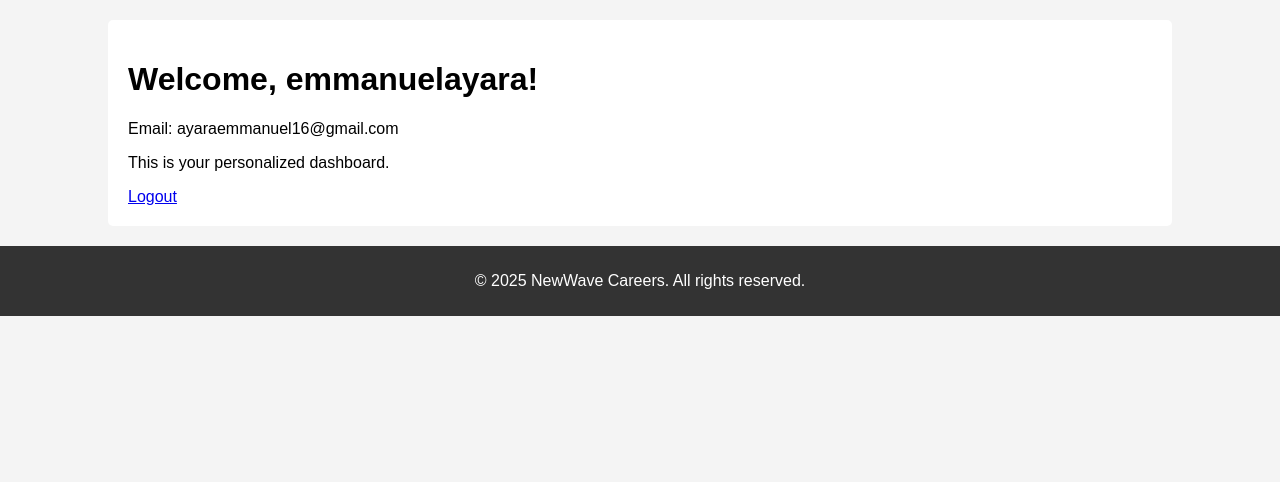
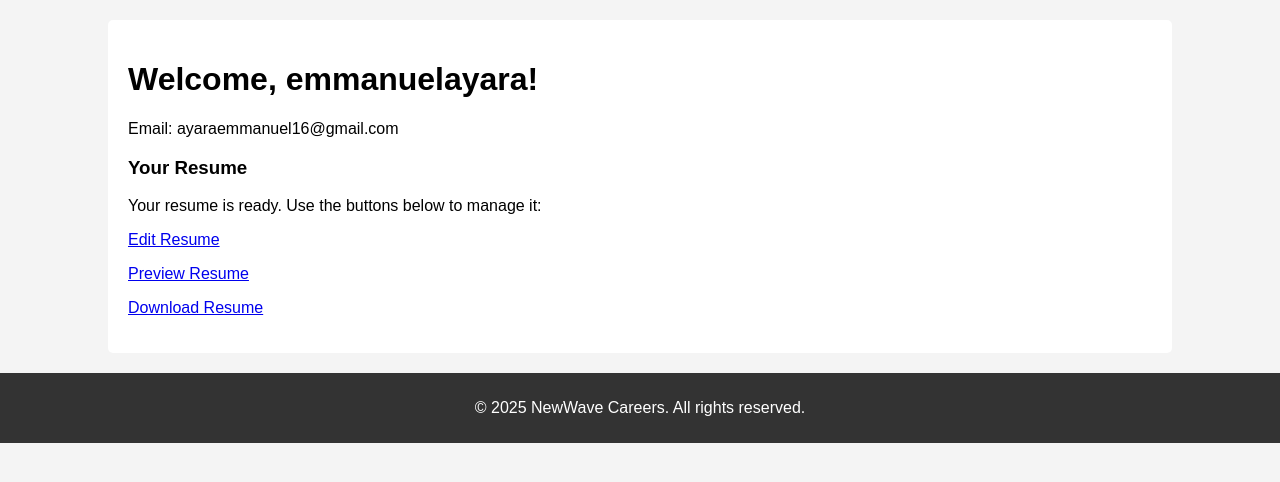
Before and after one commit to emmanuelayara/Newwave-Careers, a Flask app: page /dashboard in a window 1280 px wide. Shown: the part 70-552 px from the top of the page. Run offline with Flask 3, Linux system fonts and the light colour scheme; a user stored in the database is signed in.

Commit message:
resume completed

```diff
--- a/routes.py
+++ b/routes.py
@@ -16,6 +16,11 @@ from models import Job  # Ensure Job is imported
 from models import Application  # Ensure Application is imported
 from flask_login import login_required, current_user
 from flask import render_template, redirect, url_for, flash
+from flask import make_response
+import io
+from flask import Response
+from reportlab.lib.pagesizes import letter
+from reportlab.pdfgen import canvas
 
 
 
@@ -147,6 +152,163 @@ def jobs():
 def dashboard():
     return render_template('dashboard.html', user=current_user)
 
+from flask import render_template, redirect, url_for, flash
+from flask_login import login_required, current_user
+from app import app, db
+from models import Resume
+from forms import ResumeForm
+
+@app.route("/resume", methods=["GET", "POST"])
+@login_required
+def resume():
+    form = ResumeForm()
+    resume = Resume.query.filter_by(user_id=current_user.id).first()
+
+    if resume:
+        form.full_name.data = resume.full_name
+        form.phone.data = resume.phone
+        form.email.data = resume.email
+        form.education.data = resume.education
+        form.experience.data = resume.experience
+        form.skills.data = resume.skills
+        form.summary.data = resume.summary
+        form.Awards_and_honors.data = resume.Awards_and_honors
+
+    if form.validate_on_submit():
+        if resume:
+            # Update existing resume
+            resume.full_name = form.full_name.data
+            resume.phone = form.phone.data
+            resume.email = form.email.data
+            resume.education = form.education.data
+            resume.experience = form.experience.data
+            resume.skills = form.skills.data
+            resume.summary = form.summary.data
+            resume.Awards_and_honors = form.Awards_and_honors.data
+        else:
+            # Create new resume
+            new_resume = Resume(
+                user_id=current_user.id,
+                full_name=form.full_name.data,
+                phone=form.phone.data,
+                email=form.email.data,
+                education=form.education.data,
+                experience=form.experience.data,
+                skills=form.skills.data,
+                summary=form.summary.data,
+                Awards_and_honors=form.Awards_and_honors.data
+            )
+            db.session.add(new_resume)
+
+        db.session.commit()
+        flash("Resume saved successfully!", "success")
+        return redirect(url_for("resume"))
+
+    return render_template("resume.html", form=form)
+
+
+@app.route("/resume/preview")
+@login_required
+def resume_preview():
+    # Get the current user's resume
+    resume = Resume.query.filter_by(user_id=current_user.id).first()
+    if not resume:
+        flash("You have not created a resume yet.", "warning")
+        return redirect(url_for("resume"))
+
+    # Render a template to preview the resume
+    return render_template("resume_preview.html", resume=resume)
+
+
+@app.route("/resume/download")
+@login_required
+def resume_download():
+    # Retrieve the current user's resume
+    resume = Resume.query.filter_by(user_id=current_user.id).first()
+    if not resume:
+        flash("You have not created a resume yet.", "warning")
+        return redirect(url_for("resume"))
+
+    # Create a BytesIO buffer to hold the PDF data
+    buffer = io.BytesIO()
+    pdf = canvas.Canvas(buffer, pagesize=letter)
+    width, height = letter
+
+    # Set some starting positions
+    y = height - 50
+    left_margin = 50
+
+    # Title / Header
+    pdf.setFont("Helvetica-Bold", 16)
+    pdf.drawString(left_margin, y, f"Resume: {resume.full_name}")
+    y -= 30
+
+    # Contact Details
+    pdf.setFont("Helvetica", 12)
+    pdf.drawString(left_margin, y, f"Email: {resume.email}")
+    y -= 20
+    pdf.drawString(left_margin, y, f"Phone: {resume.phone}")
+    y -= 30
+
+    # Professional Summary
+    pdf.setFont("Helvetica-Bold", 14)
+    pdf.drawString(left_margin, y, "Professional Summary:")
+    y -= 20
+    pdf.setFont("Helvetica", 12)
+    for line in resume.summary.split('\n'):
+        pdf.drawString(left_margin, y, line)
+        y -= 15
+    y -= 10
+
+        # Awards and honors
+    pdf.setFont("Helvetica-Bold", 14)
+    pdf.drawString(left_margin, y, "Professional Summary:")
+    y -= 20
+    pdf.setFont("Helvetica", 12)
+    for line in resume.Awards_and_honors.split('\n'):
+        pdf.drawString(left_margin, y, line)
+        y -= 15
+    y -= 10
+
+    # Education
+    pdf.setFont("Helvetica-Bold", 14)
+    pdf.drawString(left_margin, y, "Education:")
+    y -= 20
+    pdf.setFont("Helvetica", 12)
+    for line in resume.education.split('\n'):
+        pdf.drawString(left_margin, y, line)
+        y -= 15
+    y -= 10
+
+    # Work Experience
+    pdf.setFont("Helvetica-Bold", 14)
+    pdf.drawString(left_margin, y, "Experience:")
+    y -= 20
+    pdf.setFont("Helvetica", 12)
+    for line in resume.experience.split('\n'):
+        pdf.drawString(left_margin, y, line)
+        y -= 15
+    y -= 10
+
+    # Skills
+    pdf.setFont("Helvetica-Bold", 14)
+    pdf.drawString(left_margin, y, "Skills:")
+    y -= 20
+    pdf.setFont("Helvetica", 12)
+    for line in resume.skills.split('\n'):
+        pdf.drawString(left_margin, y, line)
+        y -= 15
+
+    pdf.showPage()
+    pdf.save()
+
+    # Move the buffer position to the beginning
+    buffer.seek(0)
+
+    return Response(buffer, mimetype='application/pdf',
+                    headers={"Content-Disposition": "attachment; filename=resume.pdf"})
+
+
 
 @app.route('/logout')
 @login_required
--- a/templates/dashboard.html
+++ b/templates/dashboard.html
@@ -1,9 +1,17 @@
 {% extends "layout.html" %}
 
 {% block content %}
-    <h1>Welcome, {{ user.username }}!</h1>
-    <p>Email: {{ user.email }}</p>
-    <p>This is your personalized dashboard.</p>
+  <h1>Welcome, {{ current_user.username }}!</h1>
+  <p>Email: {{ current_user.email }}</p>
 
-    <a href="{{ url_for('logout') }}">Logout</a>
+  <h3>Your Resume</h3>
+  {% if current_user.resume %}
+    <p>Your resume is ready. Use the buttons below to manage it:</p>
+    <p><a href="{{ url_for('resume') }}" class="btn btn-primary">Edit Resume</a></p>
+    <p><a href="{{ url_for('resume_preview') }}" class="btn btn-info">Preview Resume</a></p>
+    <p><a href="{{ url_for('resume_download') }}" class="btn btn-success">Download Resume</a></p>
+  {% else %}
+    <p>You haven't created a resume yet.</p>
+    <a href="{{ url_for('resume') }}" class="btn btn-primary">Create Resume</a>
+  {% endif %}
 {% endblock %}
```
Also changed, not shown: forms.py (+15 -1 lines), migrations/versions/45d3493329fd_added_resume_model.py (added, +41 -0 lines), models.py (+15 -0 lines), templates/resume.html (added, +35 -0 lines), templates/resume_preview.html (added, +57 -0 lines), instance/newwave.db.
